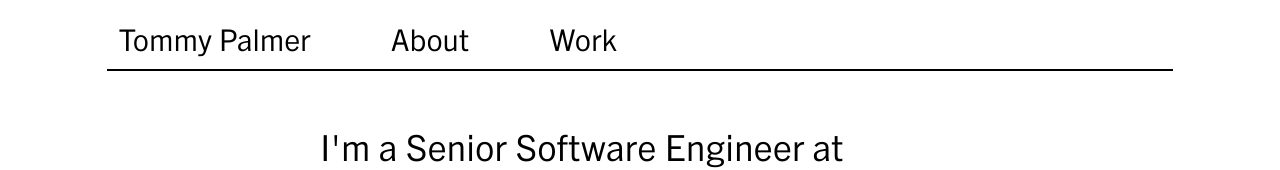
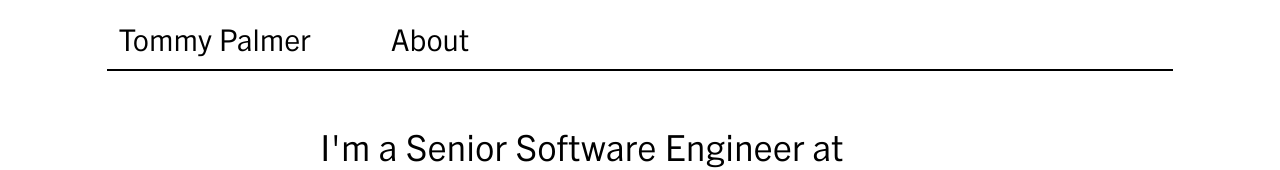
Before and after one commit to tommyp/tommyp.org, a Next.js app: page /about in a window 1280 px wide. Shown: the top 170 px of the page. Built offline with nearby package versions, Linux system fonts and the light colour scheme.

Commit message:
remove work link

```diff
--- a/components/header.js
+++ b/components/header.js
@@ -27,11 +27,6 @@ export default class Header extends React.Component {
               <a>About</a>
             </Link>
           </li>
-          <li className="text-xl md:text-3xl inline mr-20">
-            <Link href="/work">
-              <a>Work</a>
-            </Link>
-          </li>
         </nav>
       </header>
     );
```
